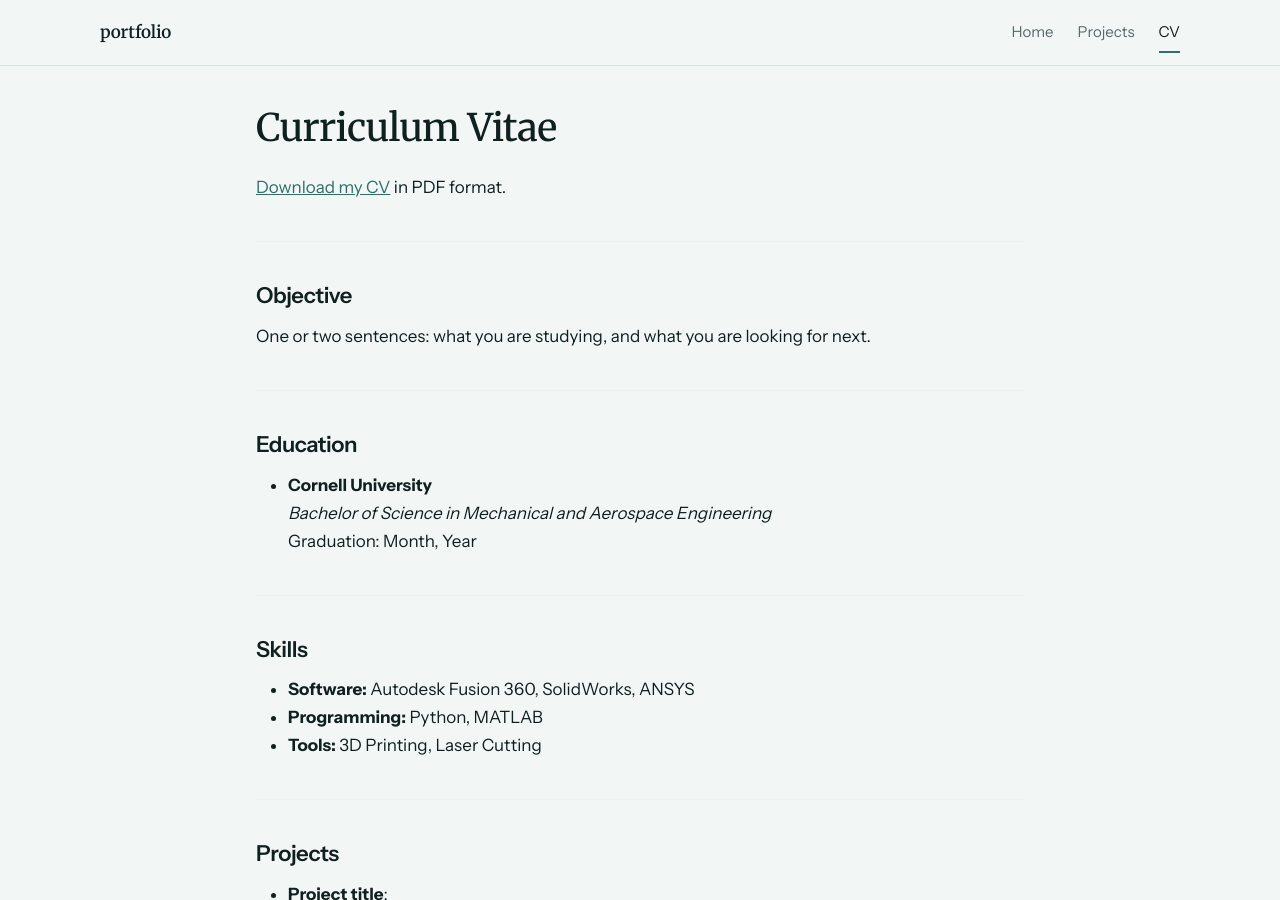
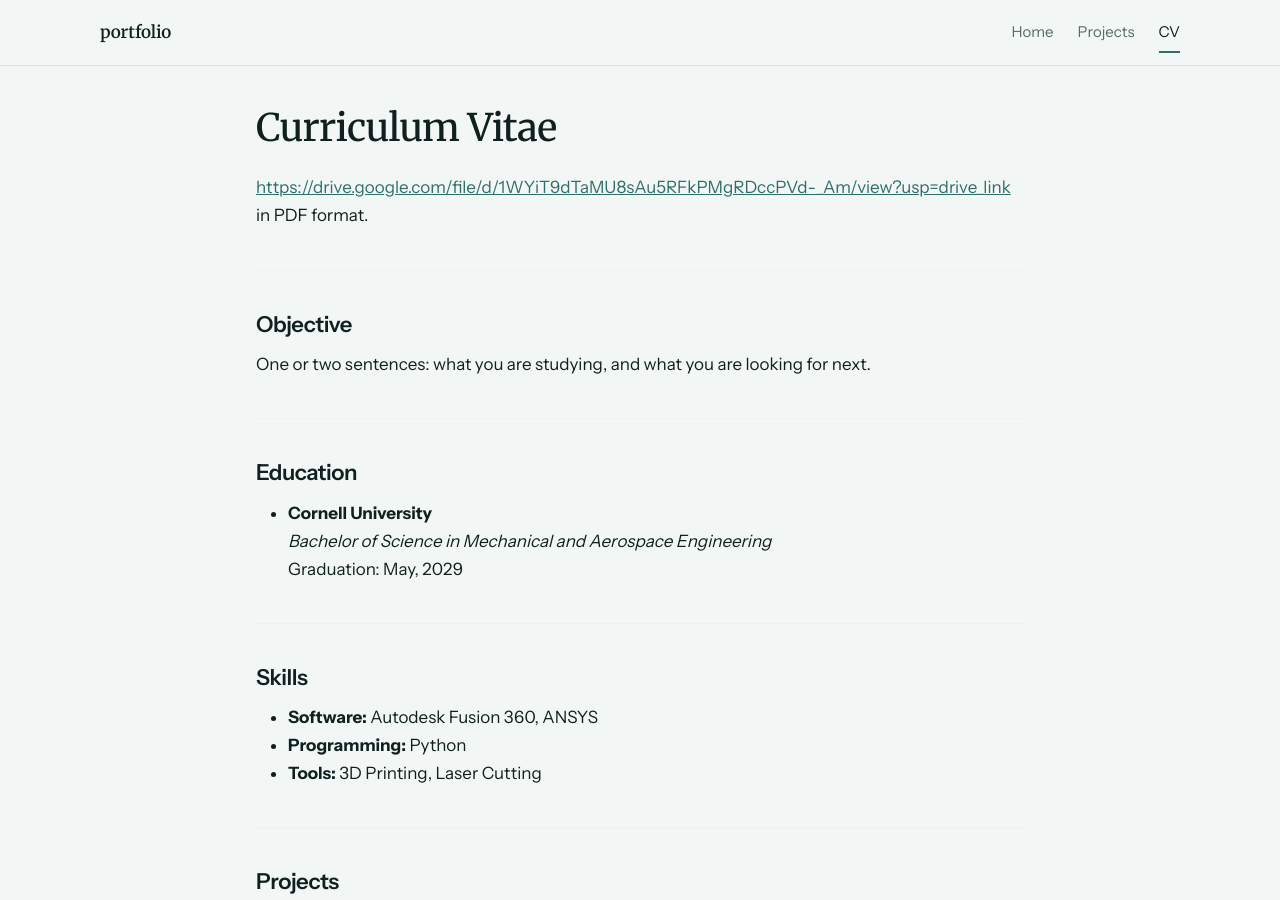
Before and after one commit to I-8-green/portfolio, a Jekyll site: the page built from _pages/cv.md, in a window 1280 px wide and 900 px high. Built offline with Jekyll 4.4.1, drawn with Linux system fonts in a browser that asks for light colours.

Commit message:
edit 11/23

```diff
--- a/_pages/cv.md
+++ b/_pages/cv.md
@@ -5,7 +5,7 @@ permalink: /cv/
 ---
 # Curriculum Vitae
 
-[Download my CV]({{ "/assets/CV.pdf" | relative_url }}) in PDF format.
+[https://drive.google.com/file/d/1WYiT9dTaMU8sAu5RFkPMgRDccPVd-_Am/view?usp=drive_link]({{ "/assets/CV.pdf" | relative_url }}) in PDF format.
 
 
 ---
@@ -18,13 +18,13 @@ One or two sentences: what you are studying, and what you are looking for next.
 ## Education
 - **Cornell University**
   *Bachelor of Science in Mechanical and Aerospace Engineering*
-  Graduation: Month, Year
+  Graduation: May, 2029
 
 ---
 
 ## Skills
-- **Software:** Autodesk Fusion 360, SolidWorks, ANSYS
-- **Programming:** Python, MATLAB
+- **Software:** Autodesk Fusion 360, ANSYS
+- **Programming:** Python
 - **Tools:** 3D Printing, Laser Cutting
 
 ---
```
Also changed, not shown: index.md (+1 -5 lines).
